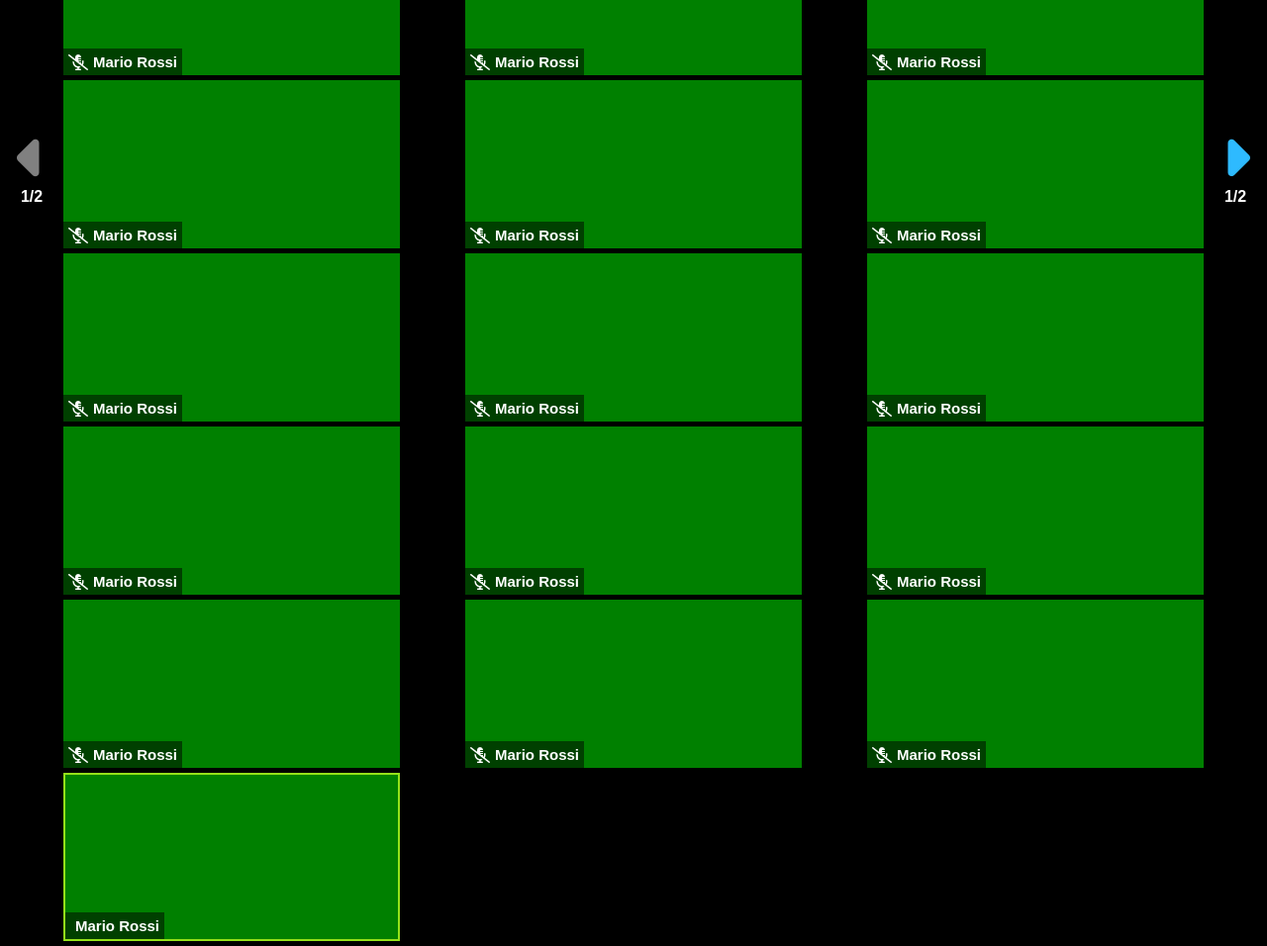
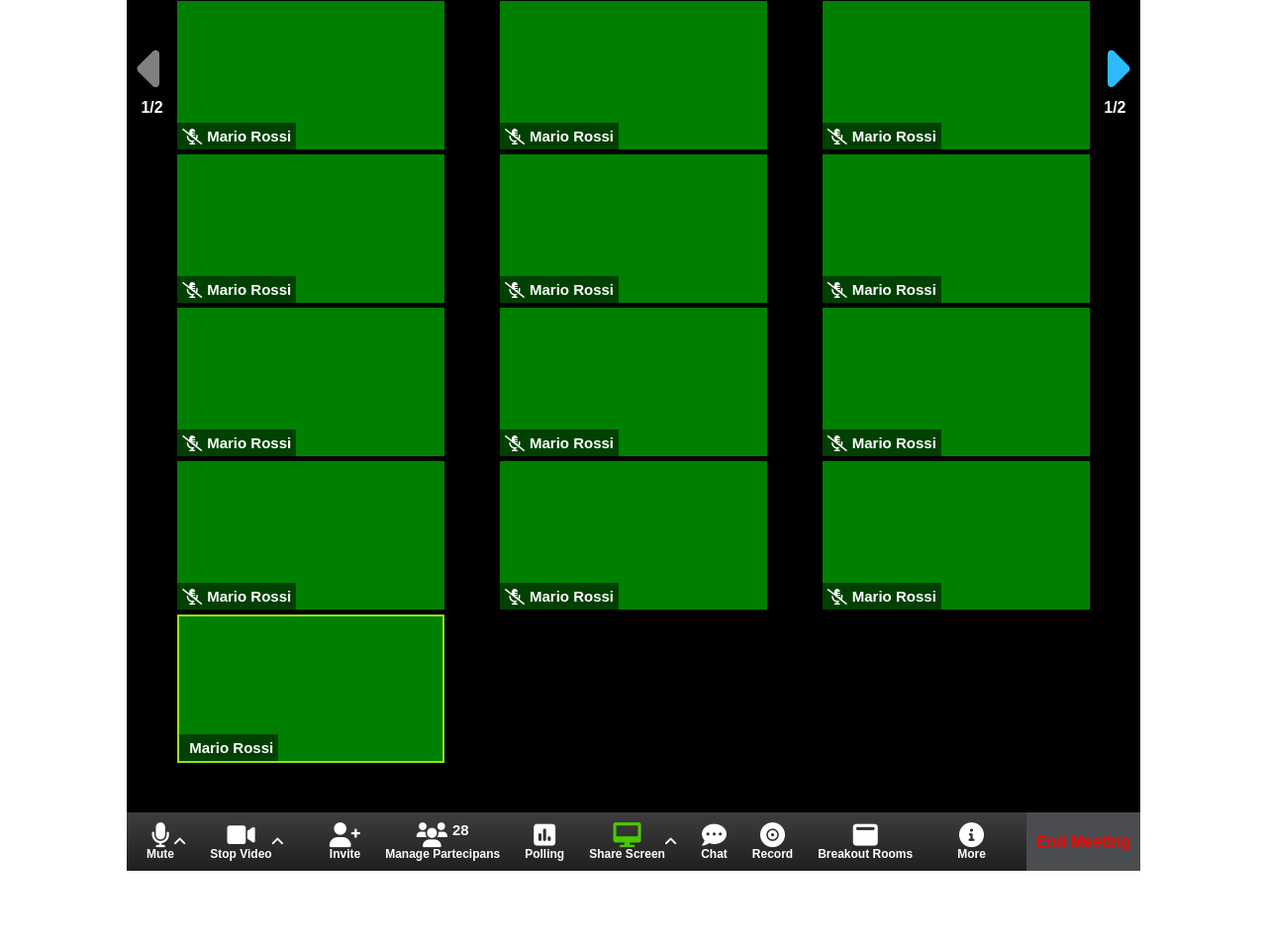
Before and after one commit to LorenzoTorelli/html-css-zoom, a plain HTML site: page index.html in a window 1280 px wide. Shown: the part 982-1938 px from the top of the page at 99% size. After the commit the page ends 1862 px from the top, so only its background shows below. Drawn offline with Linux system fonts and the light colour scheme.

Commit message:
esercizio completo

```diff
--- a/css/style.css
+++ b/css/style.css
@@ -7,7 +7,11 @@
 }
 
 body{
+    width: 80%;
+    margin: auto;
     height: 100vh;
+    overflow: hidden;
+
 }
 /* ********* header ********* */
 .header-bar {
@@ -55,9 +59,9 @@ body{
 
 .container {
     padding-top: 10px;
+    padding-bottom: 45px;
     background-color: black;
     width: 100%;
-    /* height: 1000px; */
 }
 
 .container .row-top {
@@ -119,8 +123,8 @@ body{
 
 .container .row .main-content .element {
     display: flex;
-    width: 340px;
-    height: 170px;
+    width: 270px;
+    height: 150px;
     margin-bottom: 5px;
     align-items: flex-end;
 }
@@ -145,7 +149,93 @@ body{
 #last {
     border: 2px solid rgb(148, 226, 26);
 }
+
+/* ********* footer ********* */
+
+.container-footer {
+    /* height: 100%; */
+    display: flex;
+    /* padding: 5px; */
+    background: linear-gradient(#3d3d3d, #1f1f1f);
+}
+
+.container-footer .side-footer  {
+    display: flex;
+    align-items: center;
+    justify-content: space-between;
+    padding-left: 20px;
+    width: 20%;
+
+}
+
+.container-footer .side-footer:nth-child(1) {
+    justify-content: flex-start;
+}
+.container-footer .footer-icon i {
+    font-size: 25px;
+}
+.container-footer  .footer-icon h4 {
+    font-size: 12px;
+}
+.container-footer .left-icon {
+    color: white;
+    display: flex;
+    flex-direction: column;
+    align-items: center;
+    margin: 10px 0px;
+}
+
+#manage {
+    margin-left: 5px;
+    font-size: 15px;
+    vertical-align: text-top;
+}
+
+#display {
+    color: rgb(75, 200, 0);
+}
+.container-footer .right-icon i{
+    font-size: 15px;
+    /* margin-left: -90px; */
+}
+
+.container-footer  .footer-icon {
+    color: white;
+    display: flex;
+    /* flex-direction: column; */
+    align-items: center;
+    margin-right: 25px;
+
+}
+
+.container-footer .central-footer {
+    display: flex;
+    justify-content: space-around;
+    align-items: center;
+    width: 60%;
+
+}
+
+#exit {
+    height: 100%;
+    display: flex;
+    align-items: center;
+    background-color: rgb(75, 76, 79);
+    padding: 0px 10px;
+    color: red;
+}
+
 /* ********* debug  ********* */
+.debug .container-footer {
+    /* height: 100px; */
+    /* margin-top: 25px; */
+}
+.debug .container-footer .side-footer {
+}
+
+.debug .container-footer .central-footer {
+    /* background-color: red; */
+}
 
 /* .debug .container .row {
     height: 500px;
--- a/index.html
+++ b/index.html
@@ -205,8 +205,108 @@
     </main>
 
     <!-- footer  -->
-    <footer>
+    <footer class="debug">
+        <div class="container-footer">
+            <div class="side-footer ">
 
+                <!-- microfono -->
+                <div class="footer-icon">
+                    <div class="left-icon">
+                        <i class="fa-solid fa-microphone"></i>
+                        <h4>Mute</h4>
+                    </div>
+                    <div class="right-icon">
+                        <i class="fa-solid fa-angle-up"></i>
+                    </div>
+                </div>
+
+                <!-- stop video -->
+                <div class="footer-icon ">
+                    <div class="left-icon">
+                        <i class="fa-solid fa-video"></i>
+                        <h4>Stop Video</h4>
+                    </div>
+                    <div class="right-icon">
+                        <i class="fa-solid fa-angle-up"></i>
+                    </div>
+                </div>
+            </div>
+
+            <div class="central-footer">
+
+                <!-- Invite  -->
+                <div class="footer-icon">
+                    <div class="left-icon">
+                        <i class="fa-solid fa-user-plus"></i>
+                        <h4>Invite</h4>
+                    </div>
+                </div>
+
+                <!-- manage Partecipans -->
+                <div class="footer-icon">
+                    <div class="left-icon">
+                        <i class="fa-solid fa-users"><span id="manage" >28</span></i>
+                        <h4>Manage Partecipans</h4>
+                    </div>
+                </div>
+
+                <!-- Polling -->
+                <div class="footer-icon">
+                    <div class="left-icon">
+                        <i class="fa-solid fa-square-poll-vertical"></i>
+                        <h4>Polling</h4>
+                    </div>
+                </div>
+
+                <!-- Share Screen -->
+                <div class="footer-icon">
+                    <div class="left-icon">
+                        <i id="display" class="fa-solid fa-desktop"></i>
+                        <h4>Share Screen</h4>
+                    </div>
+                    <div class="right-icon">
+                        <i class="fa-solid fa-angle-up"></i>
+                    </div>
+                </div>
+
+                <!-- Chat -->
+                <div class="footer-icon">
+                    <div class="left-icon">
+                        <i class="fa-solid fa-comment-dots"></i>
+                        <h4>Chat</h4>
+                    </div>
+                </div>
+
+                <!-- Record -->
+                <div class="footer-icon">
+                    <div class="left-icon">
+                        <i class="fa-solid fa-record-vinyl"></i>
+                        <h4>Record</h4>
+                    </div>
+                </div>
+
+                <!-- Breakout Rooms  -->
+                <div class="footer-icon">
+                    <div class="left-icon">
+                        <i class="fa-solid fa-window-maximize"></i>
+                        <h4>Breakout Rooms</h4>
+                    </div>
+                </div>
+
+            </div>
+            <div class="side-footer">
+                <div class="footer-icon">
+                    <div class="left-icon">
+                        <i class="fa-solid fa-circle-info"></i>
+                        <h4>More</h4>
+                    </div>
+                </div>
+                <div id="exit">
+                    <h4>End Meeting</h4>
+                </div>
+            </div>
+
+        </div>
     </footer>
 </body>
 </html>
```
